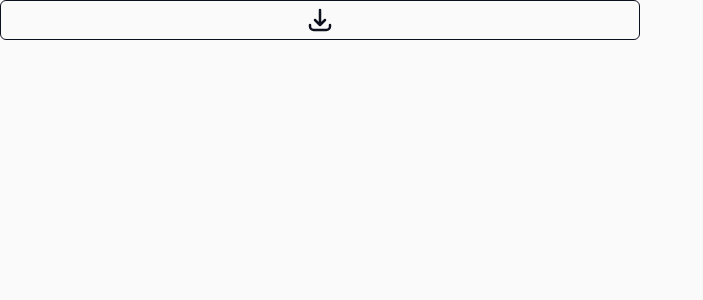
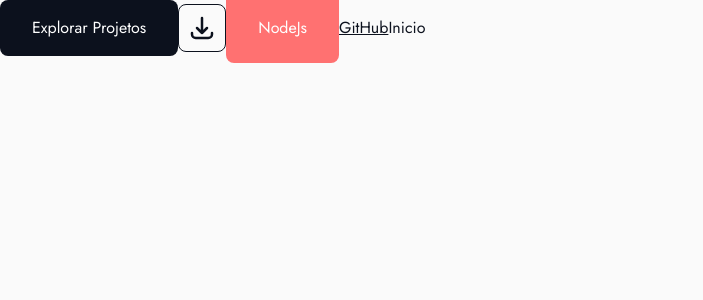
Before and after one commit to danielgbatista/portfolio, a React (Vite) app: page / in a window 1280 px wide. Shown: the top 300 px of the page, without its empty margins (0-703 px from the left). Built offline with nearby package versions, Linux system fonts and the light colour scheme.

Commit message:
:sparkles: create new atoms components

```diff
--- a/src/App.tsx
+++ b/src/App.tsx
@@ -1,10 +1,27 @@
 import Button from "@atoms/button";
+import IconButton from "@atoms/icon-button";
+import Link from "@atoms/link";
+import Tag from "@atoms/tag";
 import { HiOutlineDownload } from "react-icons/hi";
 
 export function App() {
-  return <h1 className="text-3xl font-bold underline">
-    <Button icon={<HiOutlineDownload size={30}/>} variant={"outline"}/>
-  </h1>;
+  return <section className="flex w-full items-center">
+    <div>
+      <Button text="Explorar Projetos" variant={"primary"}/>
+    </div>
+    <div>
+      <IconButton icon={<HiOutlineDownload size={30}/>} variant={"outline"} />
+    </div>
+    <div>
+      <Tag customizedColor="bg-[#FF7171]" text="NodeJs"/>
+    </div>
+    <div>
+      <Link openNewTab={true} href="https://www.github.com" label="GitHub"/>
+    </div>
+    <div>
+      <Link href="#home" label="Inicio" openNewTab={false}/>
+    </div>
+  </section>;
 }
 
 export default App;
--- a/src/atomic-component/atom/button/index.tsx
+++ b/src/atomic-component/atom/button/index.tsx
@@ -3,17 +3,25 @@ import { tv } from 'tailwind-variants';
 import ButtonProps from "./interface";
 
 const Button: React.FC<ButtonProps> = ({ ...props }) => {
+    const setAction = () => {
+        if(props.action){
+            props.action();
+        } else if(props.href){
+            window.open(props.href, '_self');
+        }
+    }
+
     const button = tv({
-            base: 'px-1 py-1 rounded-md',
+            base: 'w-auto px-8 py-4 rounded-lg',
             variants: {
                 variant: {
                     primary : 'bg-primary text-white',
                     outline : 'bg-transparent border border-primary text-primary',
                 },
                 size: {
-                    sm: 'w-full text-sm',
-                    md: 'w-[50%] text-base',
-                    lg: 'w-20 text-lg'
+                    sm: 'w-full h-auto text-sm',
+                    md: 'text-base',
+                    lg: 'text-lg'
                 }
             },
         },
@@ -24,25 +32,26 @@ const Button: React.FC<ButtonProps> = ({ ...props }) => {
 
     const presentChild = () :ReactElement => {
         let icon: ReactElement = props.icon != null ? props.icon : <></>;
-        let text: string = props.text != null ? props.text : "";
+        let text: string = props.text;
 
         return (
             <span className="flex gap-2 items-center justify-center">
-                {props.iconPosition === 'left' && text && icon}
-                {!text && icon}
+                {props.iconPosition === 'left' && icon}
                 {text}
-                {props.iconPosition === 'right' && text && icon}
+                {props.iconPosition === 'right' && icon}
             </span>
         );
     }
 
     return (
-        <button className={button({
+        <button
+            onClick={setAction}
+            className={button({
                 variant: props.variant,
                 size: {
                     initial: 'sm',
-              mobile: 'sm',
-              laptop: 'md',
+                    mobile:  'sm',
+                    laptop:  'md',
                     desktop: 'lg',
                 },
         })}>
--- /dev/null
+++ b/src/atomic-component/atom/icon-button/index.tsx
@@ -0,0 +1,39 @@
+import { tv } from 'tailwind-variants';
+import IconButtonProps from "./interface";
+
+const IconButton: React.FC<IconButtonProps> = ({ ...props }) => {
+    const iconButton = tv({
+            base: 'w-auto px-2 py-2 rounded-lg',
+            variants: {
+                variant: {
+                    primary : 'bg-primary text-white',
+                    outline : 'bg-transparent border border-primary text-primary',
+                },
+                size: {
+                    sm: 'text-sm',
+                    md: 'text-base',
+                    lg: 'text-lg'
+                }
+            },
+        },
+        {
+            responsiveVariants: ['mobile', 'laptop', 'desktop']
+        }
+    );
+
+    return (
+        <button className={iconButton({
+            variant: props.variant,
+            size: {
+              initial: 'sm',
+              mobile: 'sm',
+              laptop: 'md',
+              desktop: 'lg',
+            },
+          })}>
+            {props.icon}
+        </button>
+    );
+}
+
+export default IconButton;
--- /dev/null
+++ b/src/atomic-component/atom/icon-button/interface.ts
@@ -0,0 +1,9 @@
+import { ReactElement } from "react";
+
+interface IconButtonProps {
+    variant: 'primary' | 'outline',
+    customizedColor?: string,
+    icon: ReactElement
+}
+
+export default IconButtonProps;
--- /dev/null
+++ b/src/atomic-component/atom/link/index.tsx
@@ -0,0 +1,12 @@
+import LinkProps from "./interface"
+
+const Link: React.FC<LinkProps> = ({ ...props }) => {
+    return (
+        <a className={`${props.openNewTab ? "underline" : "hover:underline no-underline" } text-md` }
+         target={props.openNewTab ? "_blank" : "_self"} href={props.href}>
+            {props.label}
+        </a>
+    )
+}
+
+export default Link;
--- /dev/null
+++ b/src/atomic-component/atom/link/interface.ts
@@ -0,0 +1,7 @@
+interface LinkProps {
+    href: string,
+    label: string,
+    openNewTab: boolean
+}
+
+export default LinkProps;
--- /dev/null
+++ b/src/atomic-component/atom/tag/index.tsx
@@ -0,0 +1,36 @@
+import React from "react";
+import TagProps from "./interface";
+import { tv } from "tailwind-variants";
+
+const Tag: React.FC<TagProps> = ({...props }) => {
+    const tag = tv({
+        base: 'rounded-lg text-white no-underline',
+        variants: {
+            size: {
+                sm: 'px-4 py-4 text-sm',
+                md: 'px-8 py-6 text-base',
+                lg: 'px-6 py-4 text-lg'
+            }
+        },
+    },
+    {
+        responsiveVariants: ['mobile', 'laptop', 'desktop']
+    }
+);
+
+    return (
+        <span className={tag({
+            class: props.customizedColor,
+            size: {
+              initial: 'sm',
+              mobile: 'sm',
+              laptop: 'md',
+              desktop: 'lg',
+            },
+          })}>
+            {props.text}
+        </span>
+    );
+}
+
+export default Tag;
--- /dev/null
+++ b/src/atomic-component/atom/tag/interface.ts
@@ -0,0 +1,6 @@
+interface TagProps {
+    text: string,
+    customizedColor: string,
+};
+
+export default TagProps;
--- a/src/index.css
+++ b/src/index.css
@@ -1,9 +1,11 @@
+@import url('https://fonts.googleapis.com/css2?family=Jost:ital,wght@0,100..900;1,100..900&display=swap');
+
 @tailwind base;
 @tailwind components;
 @tailwind utilities;
 
 :root {
-  font-family: Inter, system-ui, Avenir, Helvetica, Arial, sans-serif;
+  font-family: 'Jost', sans-serif;
   line-height: 1.5;
   font-weight: 400;
 
```
Also changed, not shown: src/atomic-component/atom/button/interface.ts (+6 -5 lines), 1 other file (tests, documents, lock files or other folders). Lines whose indentation alone changed are shown as unchanged.
